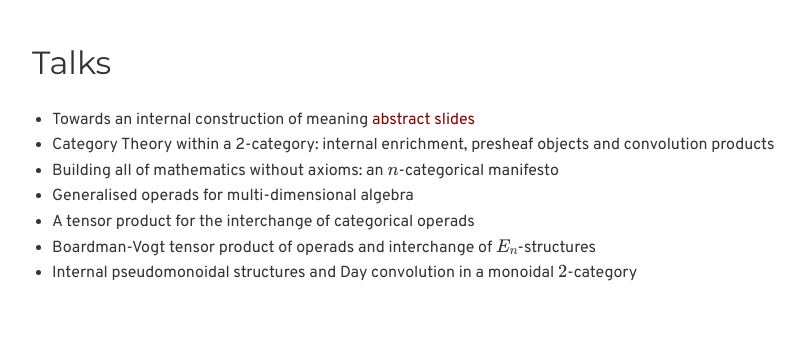
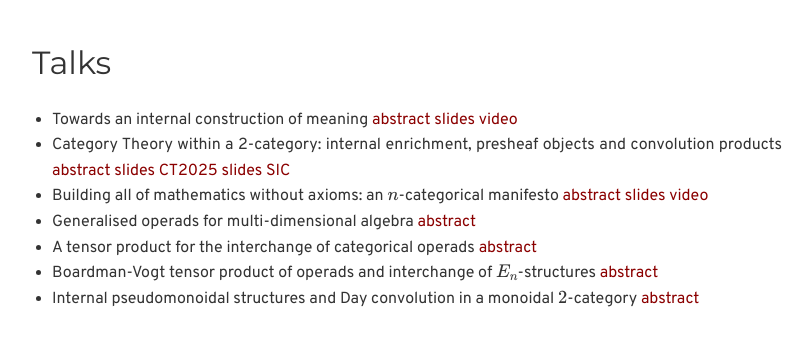
Before and after one commit to sdspmon/math, a Jekyll site: the page built from index.md, in a window 1280 px wide and 927 px high, cut to the strip 574-920 px from the top of the window. Shown: the whole strip, without its empty margins (233-1045 px from the left). Built offline with Jekyll 4.4.1, drawn with Linux system fonts in a browser that asks for light colours; formulas are drawn with MathJax 3.

Commit message:
Update index.md

```diff
--- a/index.md
+++ b/index.md
@@ -13,10 +13,10 @@ My research lies at the interface of category theory, logic, and algebraic topol
 
 ## Talks
 
-- Towards an internal construction of meaning [abstract](https://sdspmon.github.io/talks/internalconstruction) [slides](https://github.com/user-attachments/files/22466240/InternalConstruction.pdf)
-- Category Theory within a 2-category: internal enrichment, presheaf objects and convolution products
-- Building all of mathematics without axioms: an $$n$$-categorical manifesto
-- Generalised operads for multi-dimensional algebra
-- A tensor product for the interchange of categorical operads
-- Boardman-Vogt tensor product of operads and interchange of $$E_n$$-structures
-- Internal pseudomonoidal structures and Day convolution in a monoidal $$2$$-category
+- Towards an internal construction of meaning [abstract]() [slides]() [video]()
+- Category Theory within a 2-category: internal enrichment, presheaf objects and convolution products  [abstract]() [slides CT2025]() [slides SIC]()
+- Building all of mathematics without axioms: an $$n$$-categorical manifesto  [abstract]() [slides]() [video]()
+- Generalised operads for multi-dimensional algebra  [abstract]()
+- A tensor product for the interchange of categorical operads  [abstract]()
+- Boardman-Vogt tensor product of operads and interchange of $$E_n$$-structures  [abstract]()
+- Internal pseudomonoidal structures and Day convolution in a monoidal $$2$$-category  [abstract]()
```
